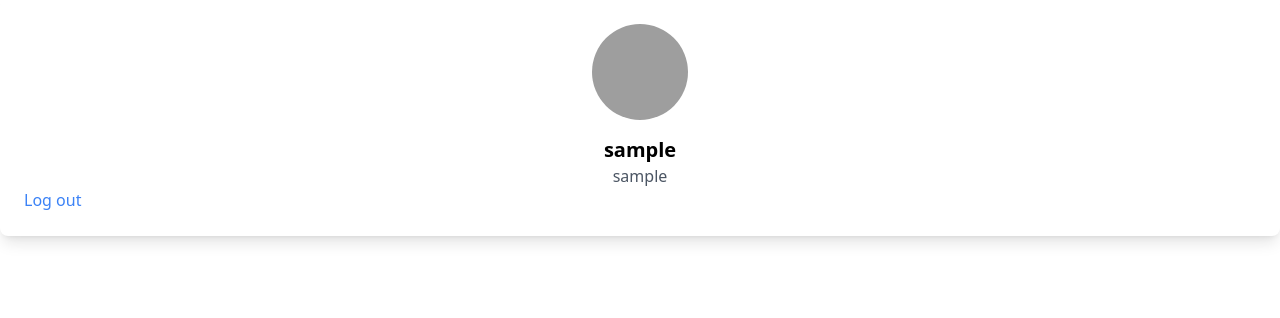
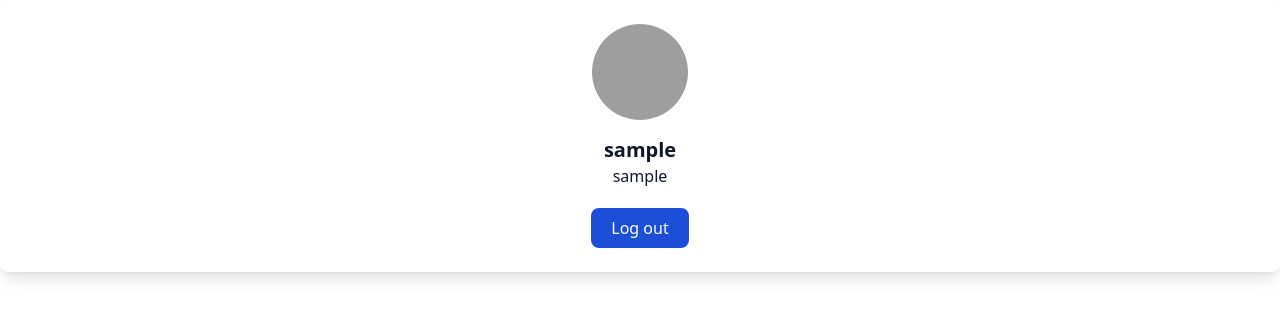
Before and after one commit to VelizarVESSELINOV/VessGames, a Flask app: page /user in a window 1280 px wide. Shown: the part 64-382 px from the top of the page. Run offline with Flask 3, Linux system fonts and the light colour scheme; the visitor is signed in with stand-in values (Sample User, id 1); style sheets or scripts are compiled from the project's sources; some libraries are stand-ins or nearby versions; grey boxes are pictures that could not be loaded.

Commit message:
enh button

```diff
--- a/templates/user.html
+++ b/templates/user.html
@@ -1,9 +1,9 @@
 {% extends 'navbar.html' %}
 {% block content %}
-<div class="bg-white p-6 rounded-lg shadow-lg">
+<div class="bg-white dark:bg-slate-800 p-6 rounded-lg shadow-lg text-center">
     <img src="{{ session['user_image'] }}" alt="{{ session['user_name'] }}" class="w-24 h-24 rounded-full mx-auto">
-    <h2 class="text-xl font-bold text-center mt-4">{{ session['user_name'] }}</h2>
-    <p class="text-center text-gray-600">{{ session['user_location'] }}</p>
-    <a href="{{ url_for('logout') }}" class="text-blue-500 hover:text-blue-700">Log out </a>
+    <h2 class="text-xl font-bold text-center text-slate-900 dark:text-white mt-4">{{ session['user_name'] }}</h2>
+    <p class="text-center text-slate-900 dark:text-white">{{ session['user_location'] }}</p>
+    <a href="{{ url_for('logout') }}" class="text-white bg-blue-700 hover:bg-blue-800 focus:ring-4 focus:outline-none focus:ring-blue-200 dark:bg-blue-600 dark:hover:bg-blue-700 dark:focus:ring-blue-900 font-medium rounded-lg mt-5 px-5 py-2 inline-flex text-center">Log out </a>
 </div>
 {% endblock %}
```
